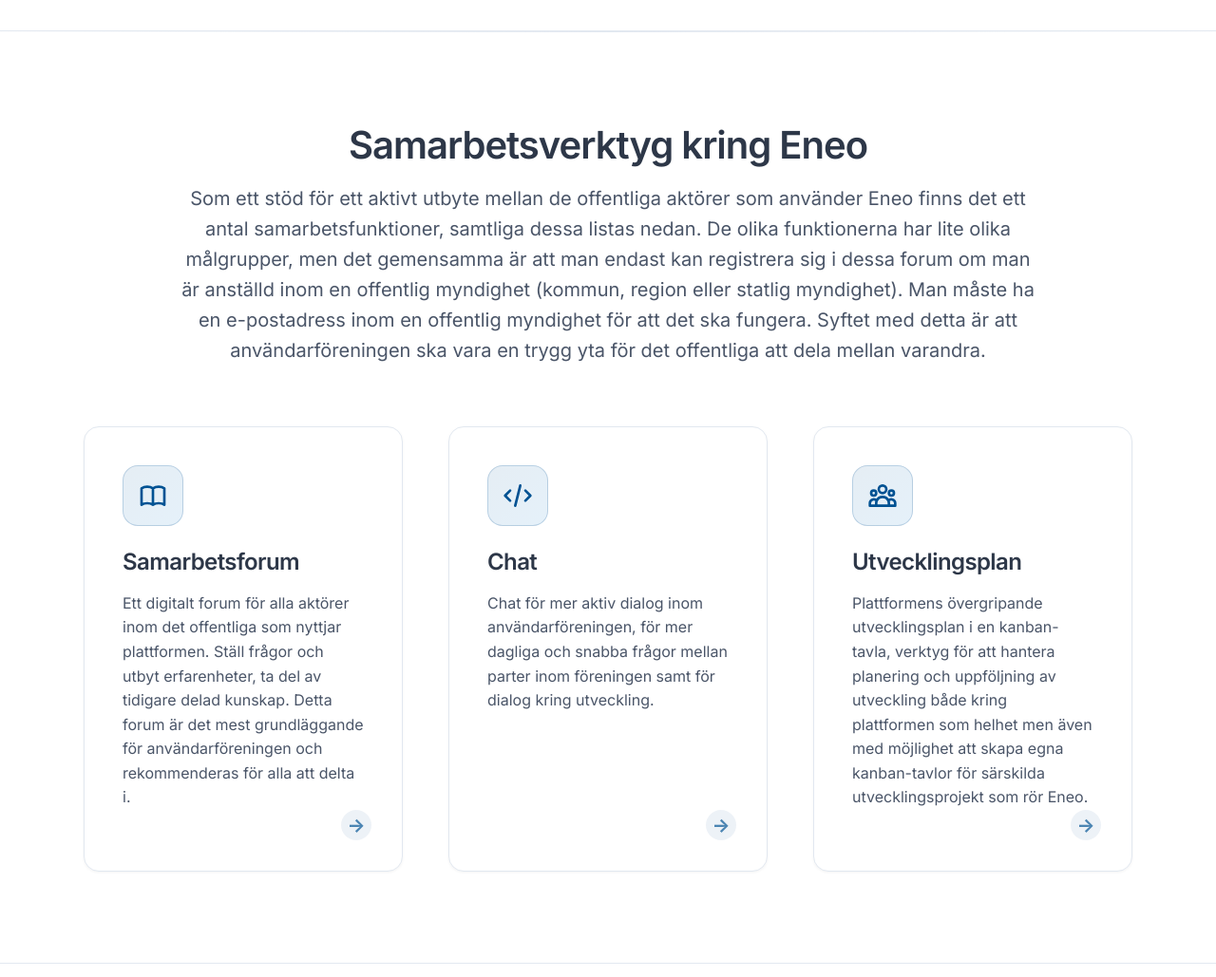
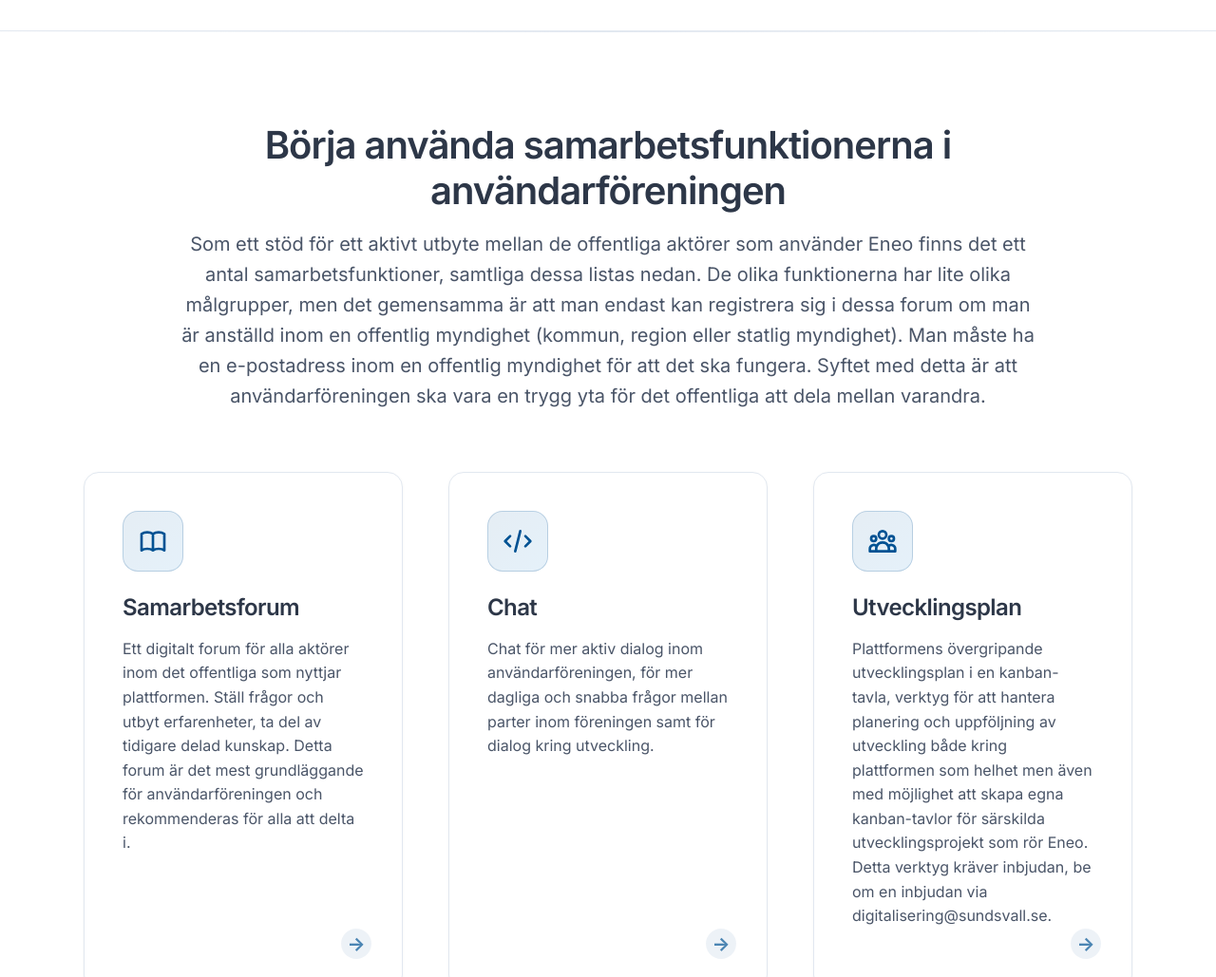
Before and after one commit to eneo-ai/eneo-ai-website, a plain HTML site: page samarbetsforum.html in a window 1280 px wide. Shown: the part 1480-2509 px from the top of the page at 95% size. Drawn offline with Linux system fonts and the light colour scheme.

Commit message:
Update samarbetsforum.html

```diff
--- a/samarbetsforum.html
+++ b/samarbetsforum.html
@@ -116,7 +116,7 @@
         <section class="section">
             <div class="container">
                 <div class="section-center">
-                    <h2>Samarbetsverktyg kring Eneo</h2>
+                    <h2>Börja använda samarbetsfunktionerna i användarföreningen</h2>
                     <p>Som ett stöd för ett aktivt utbyte mellan de offentliga aktörer som använder Eneo finns det ett antal samarbetsfunktioner, samtliga dessa listas nedan. De olika funktionerna har lite olika målgrupper, men det gemensamma är att man endast kan registrera sig i dessa forum om man är anställd inom en offentlig myndighet (kommun, region eller statlig myndighet). Man måste ha en e-postadress inom en offentlig myndighet för att det ska fungera. Syftet med detta är att användarföreningen ska vara en trygg yta för det offentliga att dela mellan varandra.</p>
                 </div>
 
@@ -150,7 +150,7 @@
                             </svg>
                         </div>
                         <h3>Utvecklingsplan</h3>
-                        <p>Plattformens övergripande utvecklingsplan i en kanban-tavla, verktyg för att hantera planering och uppföljning av utveckling både kring plattformen som helhet men även med möjlighet att skapa egna kanban-tavlor för särskilda utvecklingsprojekt som rör Eneo.</p>
+                        <p>Plattformens övergripande utvecklingsplan i en kanban-tavla, verktyg för att hantera planering och uppföljning av utveckling både kring plattformen som helhet men även med möjlighet att skapa egna kanban-tavlor för särskilda utvecklingsprojekt som rör Eneo. Detta verktyg kräver inbjudan, be om en inbjudan via digitalisering@sundsvall.se.</p>
                         <div class="link-arrow">→</div>
                     </a>
 
```
